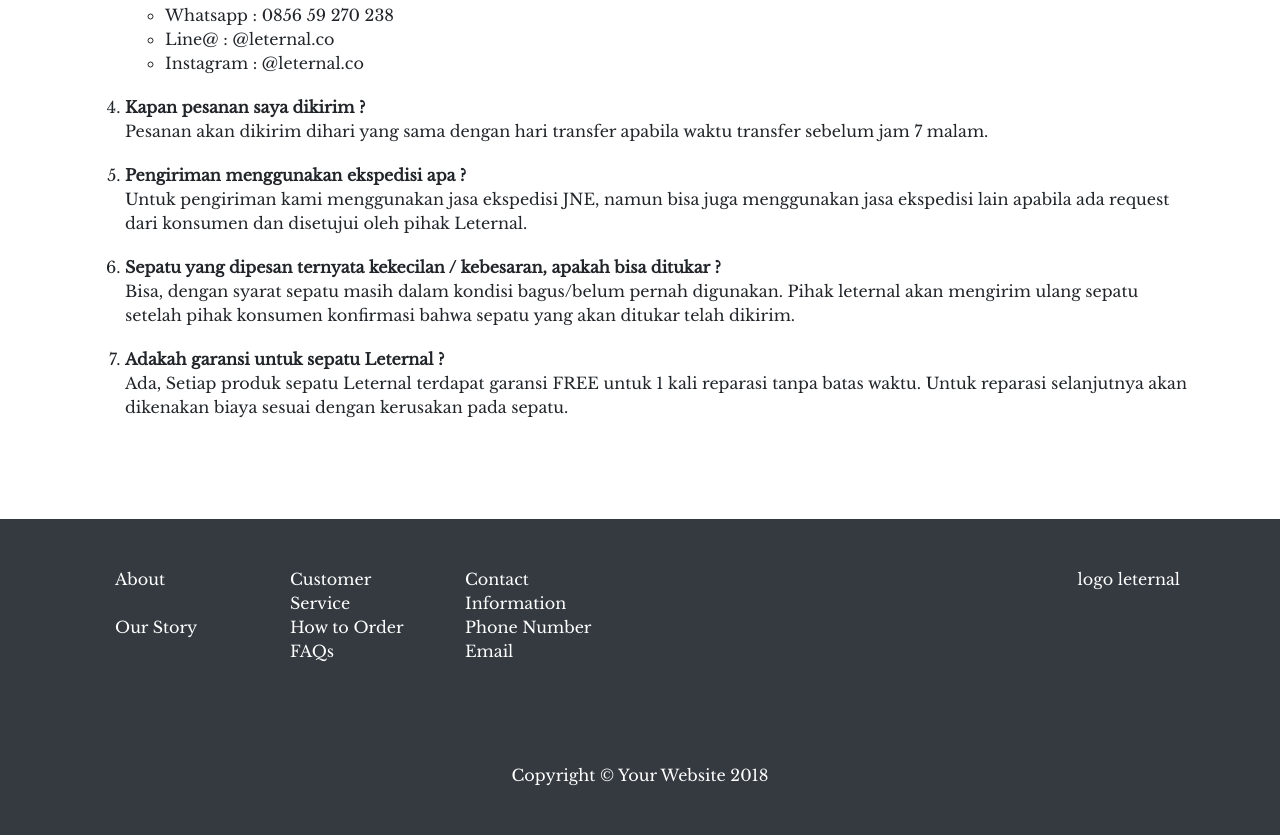
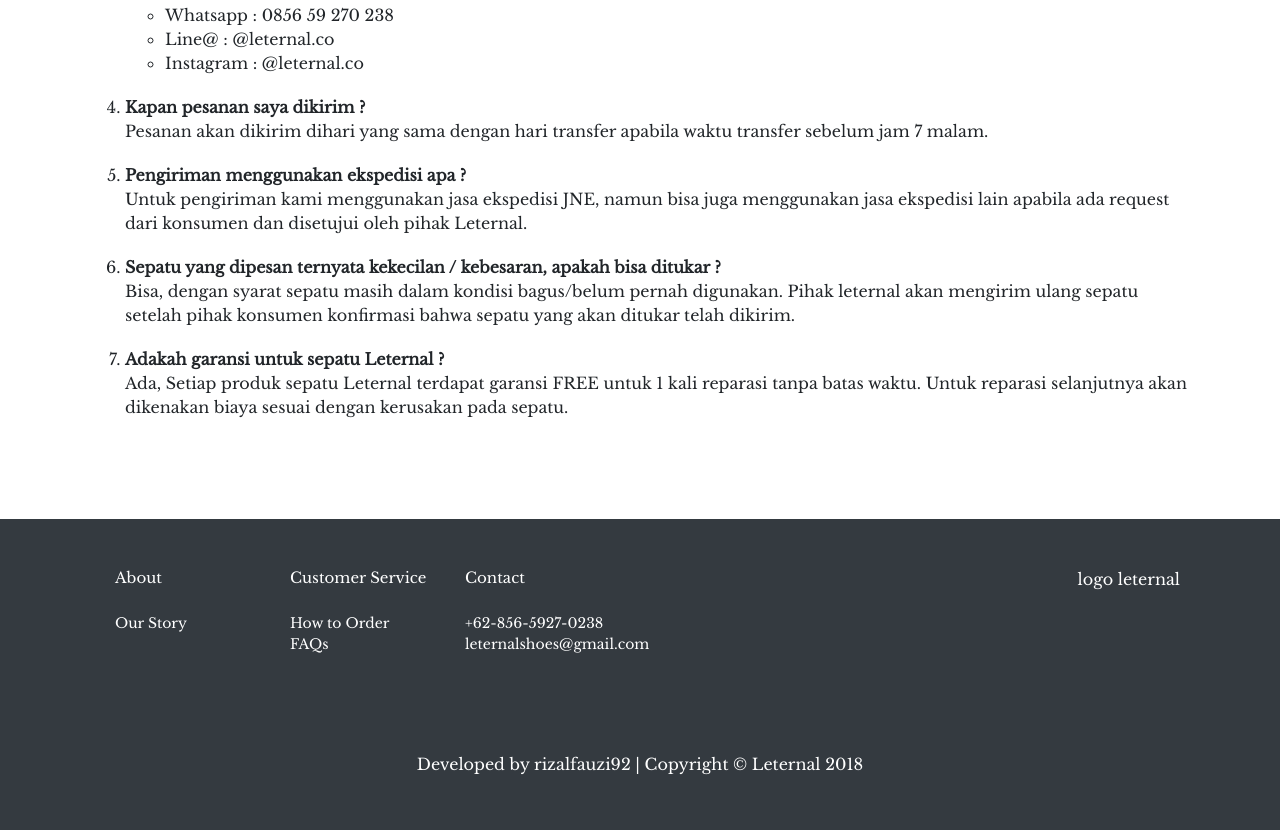
Before and after one commit to leternalshoes/leternalshoes.github.io, a website: page faq.html in a window 1280 px wide. Shown: the part 672-1507 px from the top of the page. Drawn offline with nearby package versions, Linux system fonts and the light colour scheme.

Commit message:
leternal 0.6

```diff
--- a/faq.html
+++ b/faq.html
@@ -25,8 +25,8 @@
     <div class="row tittle-logo">
       <div class="col-md-4">
         <div class="row">
-          <div class="col-md-6 small"><i class="fas fa-phone"></i> +62-8595-647-890</div>
-          <div class="col-md-6 small"><i class="far fa-envelope"></i> info@leternal.co</div>
+          <div class="col-md-6 small">+62-856-5927-0238</div>
+          <div class="col-md-6 small">leternalshoes@gmail.com</div>
         </div>
          <div class="row">
           <div class="col-md-6 small"><i class="fab fa-instagram"></i> <a href="http://www.instagram.com/leternal.co" target="blank">@leternal.co</a></div>
@@ -97,33 +97,35 @@
     </div>
     <!-- /.container -->
 
-    <!-- Footer -->
+       <!-- Footer -->
     <footer class="py-5 bg-dark">
       <div class="container">
         <div class="row">
         <div class="col-lg-6">
           <div class="row">
-            <div class="col-lg-4">About</div>
-            <div class="col-lg-4">Customer Service</div>
-            <div class="col-lg-4">Contact Information</div>
+            <div class="col-lg-4" style="font-size: 15px;">About</div>
+            <div class="col-lg-4" style="font-size: 15px;">Customer Service</div>
+            <div class="col-lg-4" style="font-size: 15px;">Contact</div>
           </div>
+          <br>
           <div class="row">
-            <div class="col-lg-4">Our Story</div>
-            <div class="col-lg-4">How to Order</div>
-            <div class="col-lg-4">Phone Number</div>
+            <div class="col-lg-4" style="font-size: 14px;"><a href="about.html" target="blank">Our Story</a></div>
+            <div class="col-lg-4" style="font-size: 14px;"><a href="faq.html" target="blank">How to Order</a></div>
+            <div class="col-lg-4" style="font-size: 14px;">+62-856-5927-0238</div>
           </div>
           <div class="row">
             <div class="col-lg-4"></div>
-            <div class="col-lg-4">FAQs</div>
-            <div class="col-lg-4">Email</div>
+            <div class="col-lg-4" style="font-size: 14px;"><a href="faq.html" target="blank">FAQs</a></div>
+            <div class="col-lg-4" style="font-size: 14px;">leternalshoes@gmail.com</div>
           </div>
         </div>
         <div class="col-lg-6 text-right">logo leternal</div>
         </div>
-        <p class="m-0 text-center text-white">Copyright &copy; Your Website 2018</p>
+        <div class="m-0 text-center text-white"><h6>Developed by <a href="https://www.instagram.com/rizalfauzi92/" target="blank">rizalfauzi92</a> | Copyright &copy; Leternal 2018</h6></div>
       </div>
       <!-- /.container -->
     </footer>
+
 
     <!-- Bootstrap core JavaScript -->
     <script src="vendor/jquery/jquery.min.js"></script>
```
Also changed, not shown: about.html (+14 -12 lines), contact.html (+13 -12 lines), costachukka.html (+12 -11 lines), enriqueblack.html (+13 -13 lines), enriquebrownred.html (+12 -11 lines), index.html (+9 -8 lines), paolo.html (+13 -12 lines), rashfordoxford.html (+13 -12 lines).
